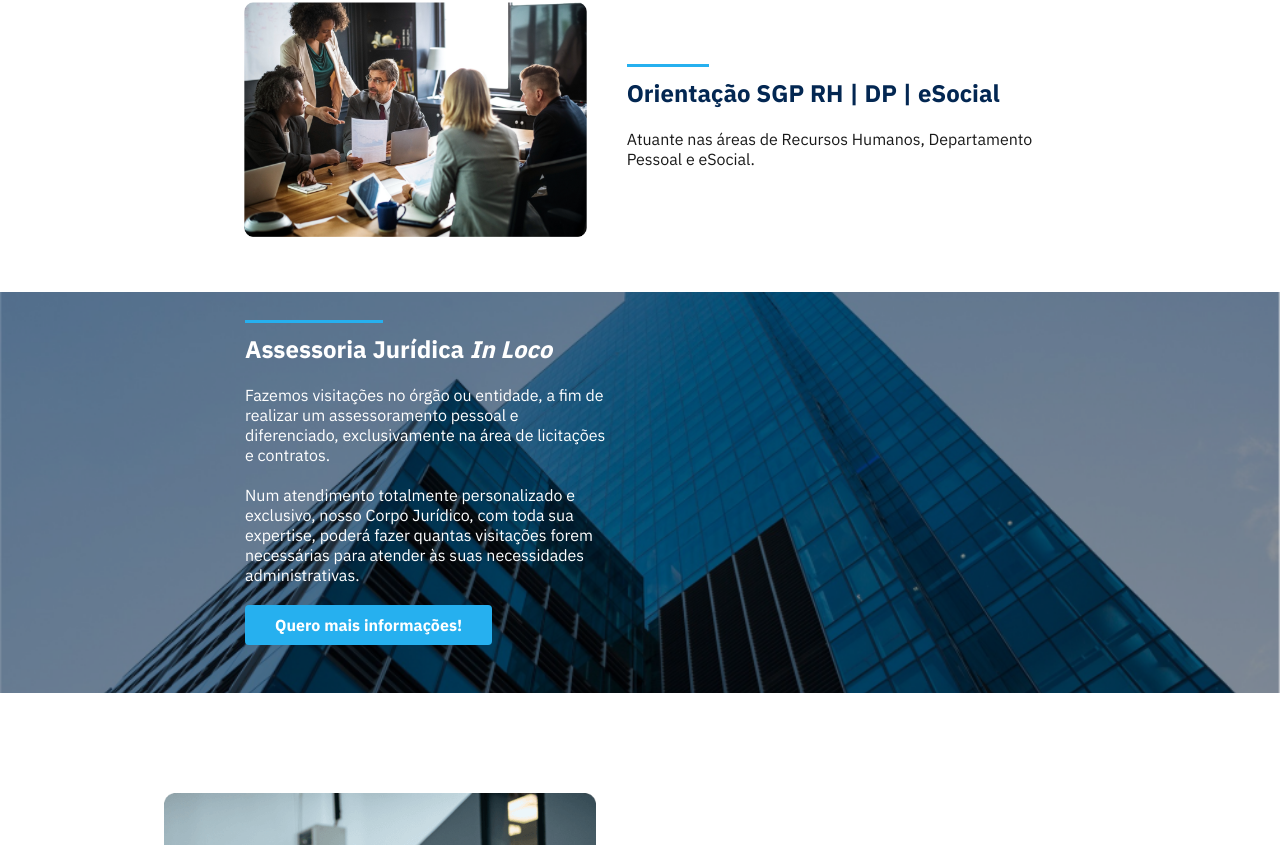
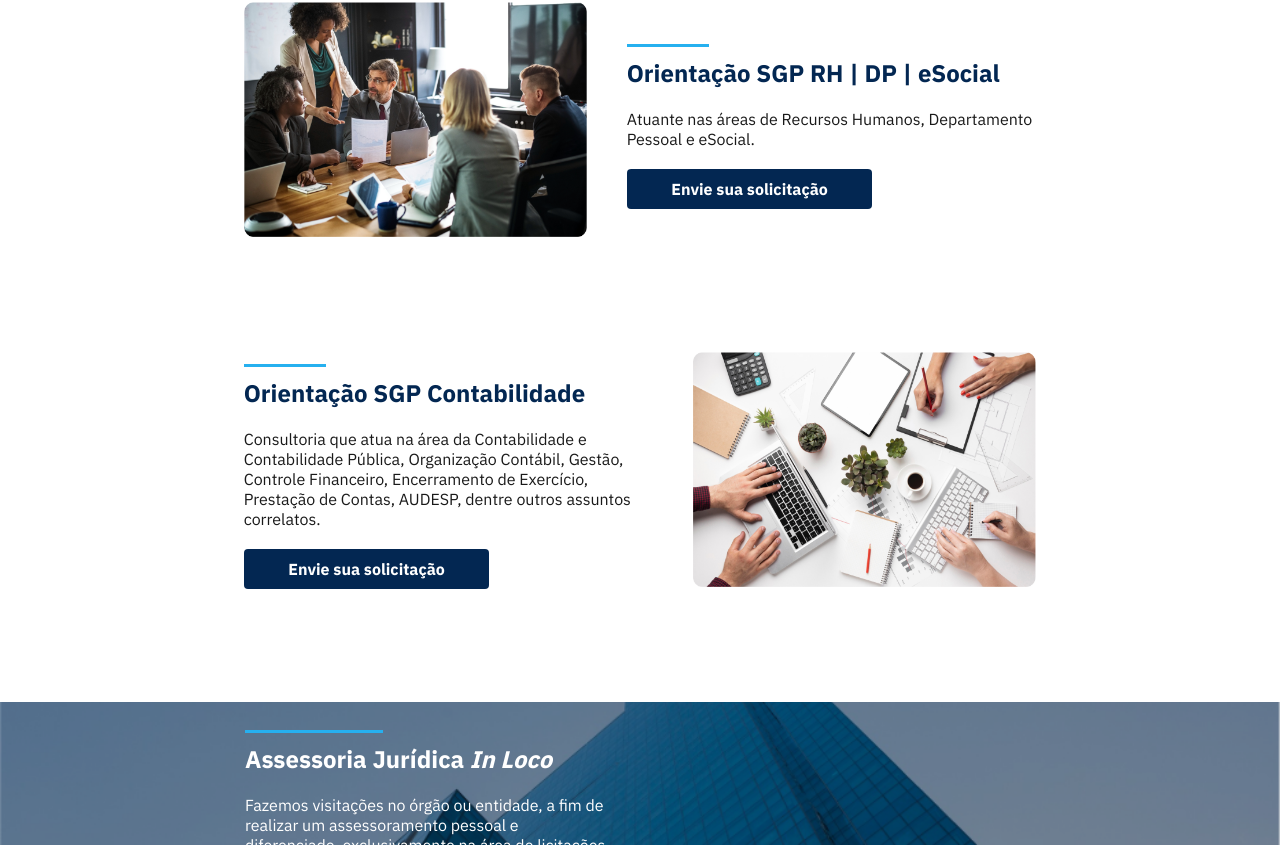
Before and after one commit to sgpgithub23/sgp, a Next.js app: page /solucoes-inovadoras in a window 1280 px wide. Shown: the part 1355-2200 px from the top of the page. Built offline with nearby package versions, Linux system fonts and the light colour scheme; no server answers.

Commit message:
feat: adiciona contabilidade solucoes

```diff
--- a/pages/solucoes-inovadoras/index.tsx
+++ b/pages/solucoes-inovadoras/index.tsx
@@ -69,6 +69,11 @@ export default function SolucoesInovadoras() {
               impostos, taxas e contribuições, nos âmbitos municipal, estadual e
               federal.
             </p>
+            <Button
+              color="darkBlue"
+              title="Envie sua solicitação"
+              onClick={() => push("/contato")}
+            />
           </div>
           <div className={styles.img}>
             <Image
@@ -97,6 +102,43 @@ export default function SolucoesInovadoras() {
               Atuante nas áreas de Recursos Humanos, Departamento Pessoal e
               eSocial.
             </p>
+            <Button
+              color="darkBlue"
+              title="Envie sua solicitação"
+              onClick={() => push("/contato")}
+            />
+          </div>
+        </div>
+      </section>
+
+      <section className={styles.orientacoesTributarias}>
+        <div
+          className={styles.orientacaoSGPTributaria}
+          style={{ marginTop: "60px", marginBottom: "100px" }}
+        >
+          <div className={styles.textos}>
+            <hr />
+            <h1>Orientação SGP Contabilidade</h1>
+            <p>
+              Consultoria que atua na área da Contabilidade e Contabilidade
+              Pública, Organização Contábil, Gestão, Controle Financeiro,
+              Encerramento de Exercício, Prestação de Contas, AUDESP, dentre
+              outros assuntos correlatos.
+            </p>
+            <Button
+              color="darkBlue"
+              title="Envie sua solicitação"
+              onClick={() => push("/contato")}
+            />
+          </div>
+          <div className={styles.img}>
+            <Image
+              src="/images/solucoes-inovadoras/tres-maos.webp"
+              width={593}
+              className={"imgOnHover"}
+              height={385}
+              alt="Três mãos. Uma delas digitando em um notebook cinza, outra escrevendo em uma prancheta e a última está escrevendo e digitando"
+            />
           </div>
         </div>
       </section>
@@ -367,10 +409,10 @@ export default function SolucoesInovadoras() {
           <div>
             <Image
               alt="Foto referente ao MBA"
-              src="/images/solucoes-inovadoras/mba/mba.webp"
-              width={453}
+              src="/images/solucoes-inovadoras/mba-imagem-pos.webp"
+              width={384}
               className={"imgOnHover"}
-              height={323}
+              height={384}
               style={{ maxWidth: "100%", width: "460px", height: "auto" }}
             />
           </div>
--- a/styles/SolucoesInovadoras.module.scss
+++ b/styles/SolucoesInovadoras.module.scss
@@ -509,8 +509,9 @@
 
         .objetivosHorarios {
             display: grid;
-            grid-template-columns: repeat(2, 50%);
+            grid-template-columns: repeat(2, auto);
             gap: 50px;
+            justify-content: space-around;
 
             & > div {
                 width: 90%;
```
Also changed, not shown: public/images/solucoes-inovadoras/mba-imagem-pos.webp (added).
